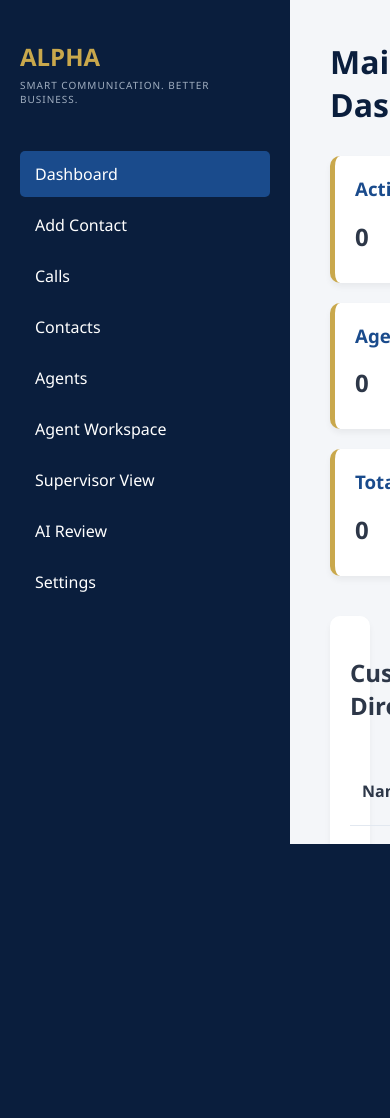
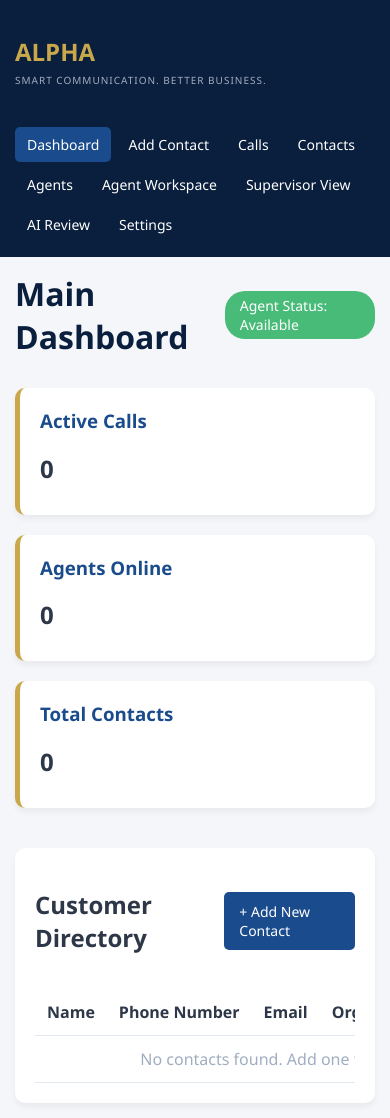
Before and after one commit to Iniobongcodex2/alpha-cloud-contact-center, a Django app: page / in a window 390 px wide. Before the commit the page ends 844 px from the top, so only its background shows below. Run offline with Django 5.2, Linux system fonts and the light colour scheme; the visitor is signed in with stand-in values (Sample User, id 1); data that the repository does not hold is empty.

Commit message:
Added mobile responsiveness to dashboard

```diff
--- a/core/templates/core/dashboard.html
+++ b/core/templates/core/dashboard.html
@@ -116,6 +116,40 @@
         .btn:hover {
             background-color: {{ colors.navy }};
         }
+
+        /* --- MOBILE RESPONSIVENESS --- */
+        @media (max-width: 768px) {
+            body {
+                flex-direction: column;
+                height: auto;
+            }
+            .sidebar {
+                width: 100%;
+                padding: 15px;
+                box-sizing: border-box;
+            }
+            .main-content {
+                padding: 15px;
+            }
+            .dashboard-cards {
+                grid-template-columns: 1fr; /* Stacks cards vertically */
+            }
+            table {
+                display: block;
+                overflow-x: auto; /* Adds horizontal scroll for tables */
+                white-space: nowrap;
+            }
+            .sidebar div {
+                display: flex;
+                flex-wrap: wrap;
+                gap: 5px;
+            }
+            .nav-item {
+                padding: 8px 12px;
+                margin: 0;
+                font-size: 14px;
+            }
+        }
     </style>
 </head>
 <body>
```
